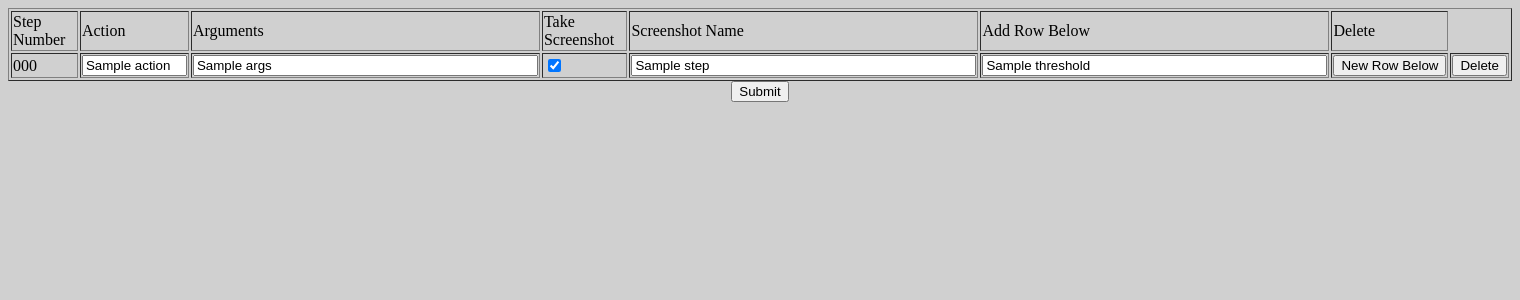
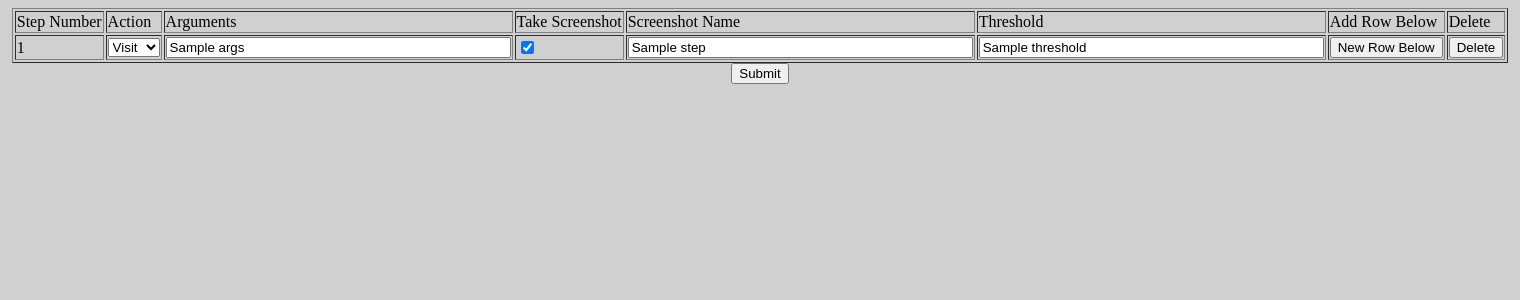
Before and after one commit to nfalke-/HindSite, a Flask app: template templates/edit_steps.html in a window 1520 px wide. Shown: the top 300 px of the page. Run offline with Flask 2, Linux system fonts and the light colour scheme; the template is opened without the code that fills it: most values are stand-ins (such as "Sample title", 1, 10 or a date in 2020).

Commit message:
disable options that don't make sense

```diff
--- a/static/addrows.js
+++ b/static/addrows.js
@@ -1,7 +1,7 @@
-
 var table = document.getElementById('StepTable')
     tbody = table.getElementsByTagName('tbody')[0],
     clone = tbody.rows[0].cloneNode(true);
+window.onload = renumber;
 
 function renumber(){
     var i = 1;
@@ -27,7 +27,7 @@ function insRow(el) {
 function updateRow(row, i, reset) {
     row.cells[0].innerHTML = i;
 
-    var inp1 = row.cells[1].getElementsByTagName('input')[0];
+    var inp1 = row.cells[1].getElementsByTagName('select')[0];
     var inp2 = row.cells[2].getElementsByTagName('input')[0];
     var inp3 = row.cells[3].getElementsByTagName('input')[0];
     var inp4 = row.cells[4].getElementsByTagName('input')[0];
@@ -38,12 +38,29 @@ function updateRow(row, i, reset) {
     inp3.name = 'screenshot';
     inp4.name = 'screenshot_name';
     inp5.name = 'threshold';
-
+    if (!inp3.checked) {
+        inp4.disabled = true;
+        inp5.disabled = true;
+    }
+    inp3.onclick = function() {
+        inp4.disabled = !(this.checked);
+        inp5.disabled = !(this.checked);
+    }
     inp3.value = i;
     if (reset) {
-        inp1.value = inp2.value = inp4.value =  '';
-        inp5.value = .10
-        inp3.checked = false
+        inp1.value = 'click';
+        inp2.value = inp4.value =  '';
+        inp5.value = .10;
+        inp3.checked = false;
     }
     return row;
 }
+
+function activateAll(){
+    var i = 1;
+    while (table.rows[i]) {
+        var inp4 = table.rows[i].cells[4].getElementsByTagName('input')[0].disabled=false;
+        var inp5 = table.rows[i].cells[5].getElementsByTagName('input')[0].disabled=false;
+        i++;
+    }
+}
--- a/templates/edit_steps.html
+++ b/templates/edit_steps.html
@@ -3,7 +3,7 @@
 <body bgcolor="#D0D0D0">
     <center>
         <div id="StepTableDiv">
-            <form method=post enctype=multipart/form-data>
+            <form method=post enctype=multipart/form-data onsubmit="activateAll()">
                 <table id="StepTable" border="1">
                     <thead>
                         <tr>
@@ -12,6 +12,7 @@
                             <td>Arguments</td>
                             <td>Take Screenshot</td>
                             <td>Screenshot Name</td>
+                            <td>Threshold</td>
                             <td>Add Row Below</td>
                             <td>Delete</td>
                         </tr>
@@ -20,8 +21,13 @@
                         {% for stepnumber, action, args, screenshot, screenshot_name, threshold in steps %}
                             <tr>
                                 <td>{{stepnumber}}</td>
-                                <td><input size=10 type="text" name="action"
-                                           placeholder="action" value="{{action}}"/></td>
+                                <td>
+                                    <select name="action">
+                                        <option value="visit">Visit</option>
+                                        <option value="click" {% if action == 'click' %} selected {% endif %} >Click</option>
+                                        <option value="input" {% if action == 'input' %} selected {% endif %} >Input</option>
+                                    </select>
+                                </td>
                                 <td><input size=40 type="text" name="arguments"
                                            placeholder="arguments" value="{{args}}"/></td>
                                 <td><input type="checkbox" name="screenshot"
@@ -39,9 +45,9 @@
                         {% endfor %}
                     </tbody>
                 </table>
-                <input type=submit value=Submit>
+                <input type=submit value=Submit >
             </form>
         </div>
+    <script src="/static/addrows.js"></script>
     </center>
-    <script src="/static/addrows.js"></script>
 </body>
```
